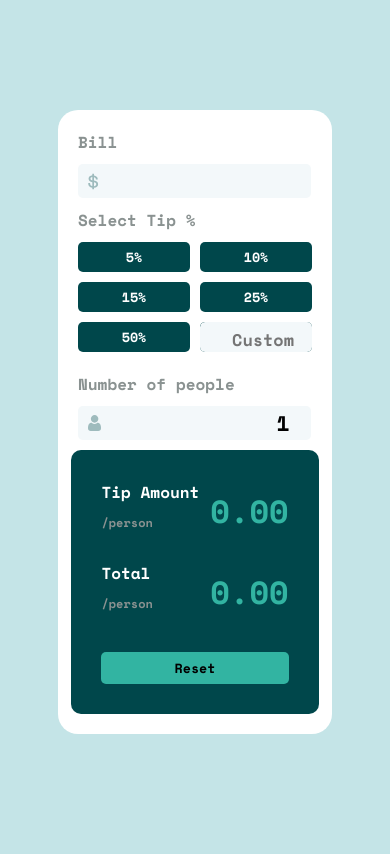
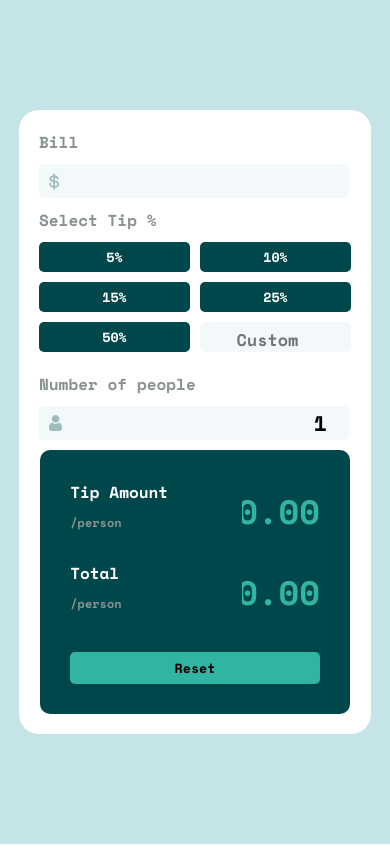
Before and after one commit to paluras/tipcalculator, a React (Vite) app: page / in a window 390 px wide. Built offline with nearby package versions, Linux system fonts and the light colour scheme.

Commit message:
final build

```diff
--- a/src/App.css
+++ b/src/App.css
@@ -2,6 +2,11 @@
   font-family: 'Space Mono', monospace;
   margin: 0px;
   overflow: hidden;
+}
+
+.buttons-calc .custom-btn {
+  background-color: transparent;
+
 }
 #root{
   display: grid;
@@ -25,6 +30,8 @@
   justify-content: space-around;
   padding-right: 40px;
 }
+
+
 .left-main button{
   border: none;
   background-color: #00474b;
@@ -33,6 +40,11 @@
   border-radius: 5px;
   color: white;
 }
+
+.left-main button:focus{
+  background-color: #178288;
+}
+
 .bill-sum input{
   background-position:10px ;
   background-image: url("/src/assets/icon-dollar.svg");
@@ -52,6 +64,10 @@ input{
   text-align:right;
   font-size: 2.5vh;
 
+}
+ .custom-btn {
+  background-color: transparent;
+  border: 0px;
 }
 
 input::-webkit-outer-spin-button,
@@ -73,10 +89,12 @@ div{
 }
 .custom-btn input{
   width: 100%;
-  text-align: end;
+  text-align: center;
   color:#8a9291;
   font-size: 2vh;
 }
+
+
 .bill-calc{
   display: flex;
   flex-direction: column;
@@ -144,3 +162,17 @@ div{
       grid-template-columns: 1fr 1fr ;
     }
 }
+
+@media screen and (max-width: 426px){
+
+ #root{
+  width: 100%;
+  padding: 0px;
+ }
+  .App{
+  max-width: 80vw;
+ }
+ .right{
+  font-size: 4vh;
+ }
+}
```
